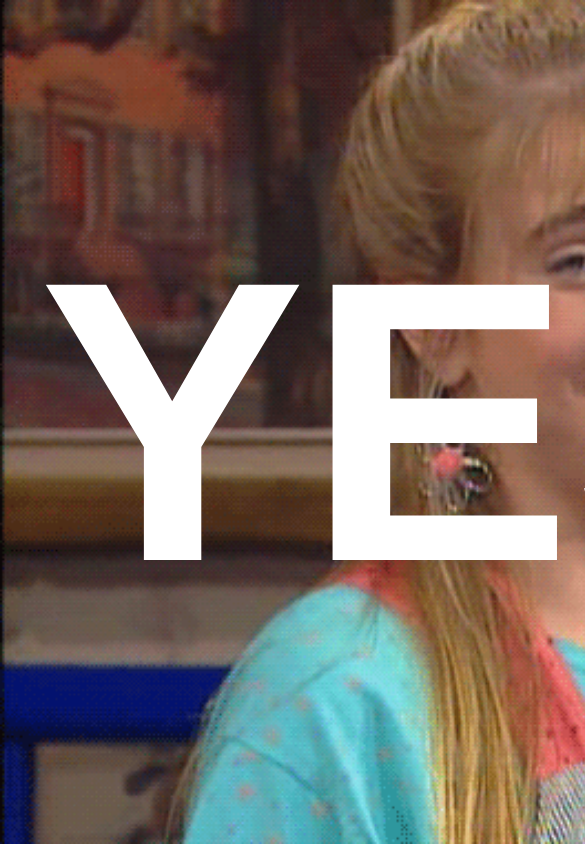
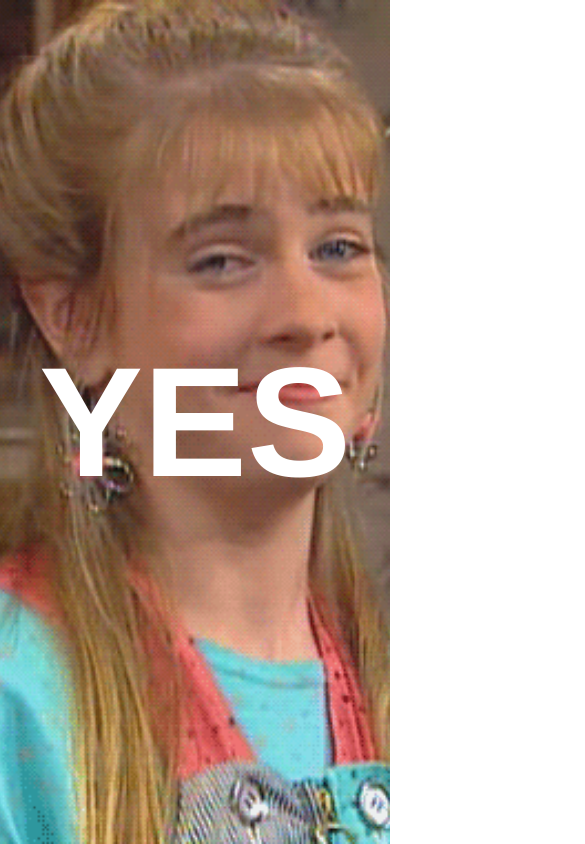
Before and after one commit to mccutchen/shouldigetbangs.info, a plain HTML site: page index.html in a window 390 px wide. Shown: the top 844 px of the page, 585 px wide, since content can reach past the window. Drawn offline with Linux system fonts and the light colour scheme.

Commit message:
Fix for mobile

```diff
--- a/index.html
+++ b/index.html
@@ -29,13 +29,13 @@
 
             background-repeat: no-repeat;
             background-size: cover;
+            background-position: center center;
         }
 
         h1 {
-            font-family: 'Helvetica Neue', Helvetica, Arial, sans-serif;
             font-weight: 800;
             width: 100%;
-            font-size: 25rem;
+            font-size: 40vw;
         }
     </style>
 </head>
```
